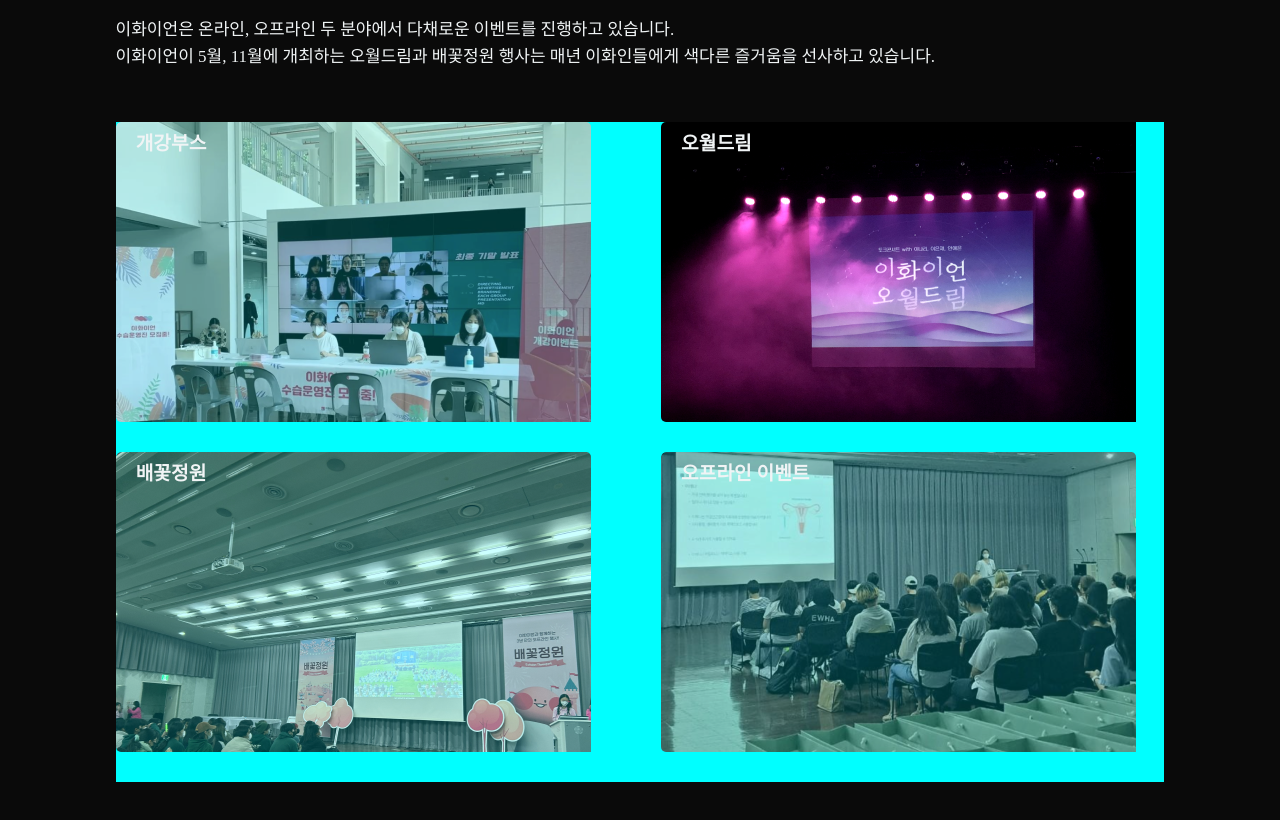
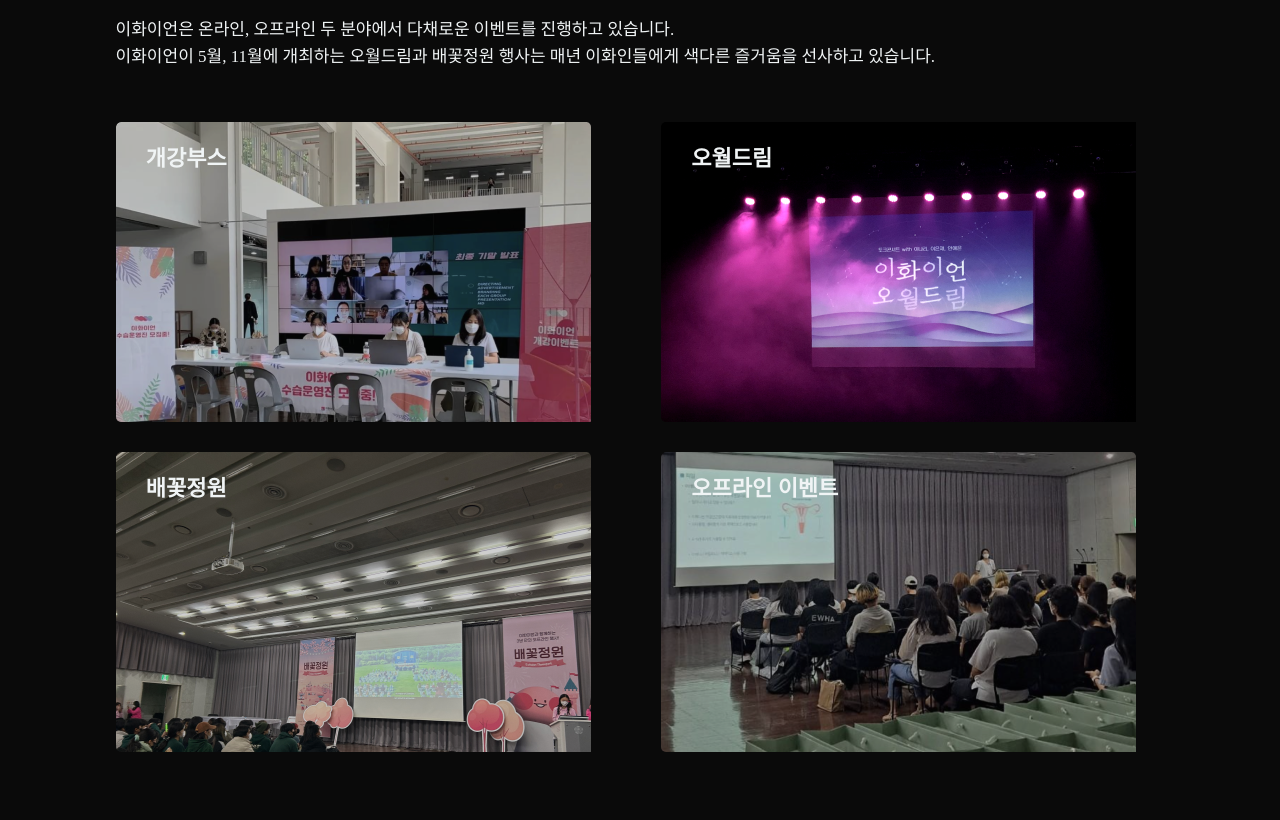
Before and after one commit to hyeinNa/recruiting_2023, a React (Create React App) app in the folder client/: page / in a window 1280 px wide. Shown: the part 2525-3345 px from the top of the page. Built offline with nearby package versions, Linux system fonts and the light colour scheme; no server answers; a web font is replaced by a local one.

Commit message:
이벤트페이지 2차 마감

```diff
--- a/client/src/components/views/EventPages/EventPages.css
+++ b/client/src/components/views/EventPages/EventPages.css
@@ -59,7 +59,7 @@
     flex-direction: row;
     justify-content: space-between;
     align-items: center;
-    background-color: aqua;
+
 }
 
 .classopeningbooth {
@@ -103,24 +103,26 @@
 }
 
 .classopeningbooth_content, .may_content, .pearflowergarden_content, .offlineevent_content {
-    height: 100%;
+    height: 95%;
     overflow: auto;
-    padding-left: 4%;
-    padding-top: 5px;
+    padding-left: 6%;
+    padding-top: 20px;
     padding-right: 10%;
 }
 
 .classopeningbooth_title, .may_title, .pearflowergarden_title, .offlineevent_title {
     color: var(--toneDown-white);
-    font-size: larger;
-    font-weight: bold;
+    font-size: 22px;
+    font-weight: 900;
     line-height: 33px;
+
 }
 
 .classopeningbooth_description, .may_description, .pearflowergarden_description, .offlineevent_description {
     color: var(--toneDown-white);
     display: none;
     font-size: 300;
+    margin-top: 2%;
 }
 
 .classopeningbooth:hover .classopeningbooth_description {
@@ -138,3 +140,19 @@
 .offlineevent:hover  .offlineevent_description {
     display: block;
 }
+
+.classopeningbooth:hover .classopeningbooth_content{
+    background-color: rgb(10, 10, 10, 0.8);
+}
+
+.may:hover .may_content{
+    background-color: rgb(10, 10, 10, 0.8);
+}
+
+.pearflowergarden:hover .pearflowergarden_content{
+    background-color: rgb(10, 10, 10, 0.8);
+}
+
+.offlineevent:hover .offlineevent_content{
+    background-color: rgb(10, 10, 10, 0.8);
+}
```
